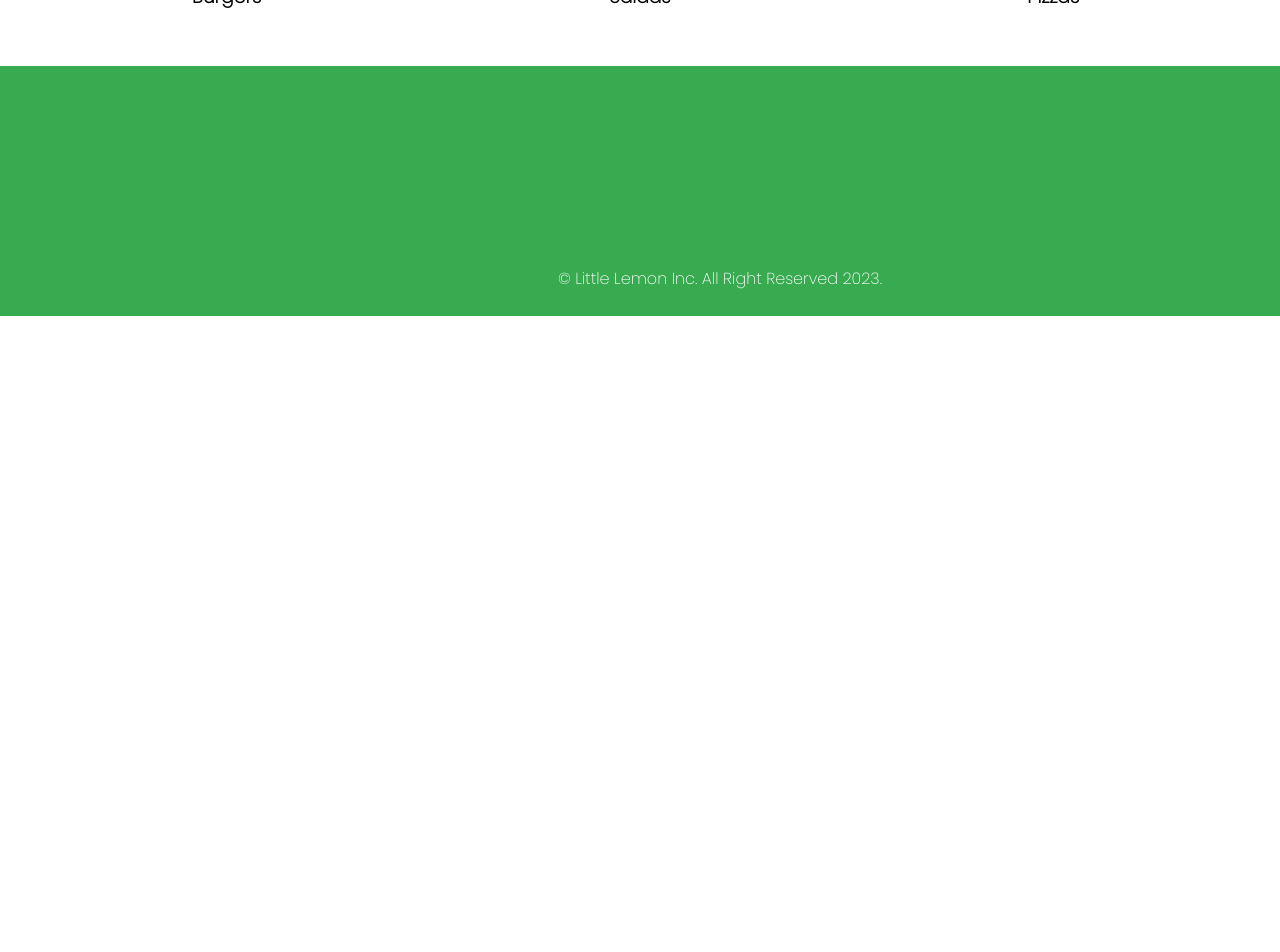
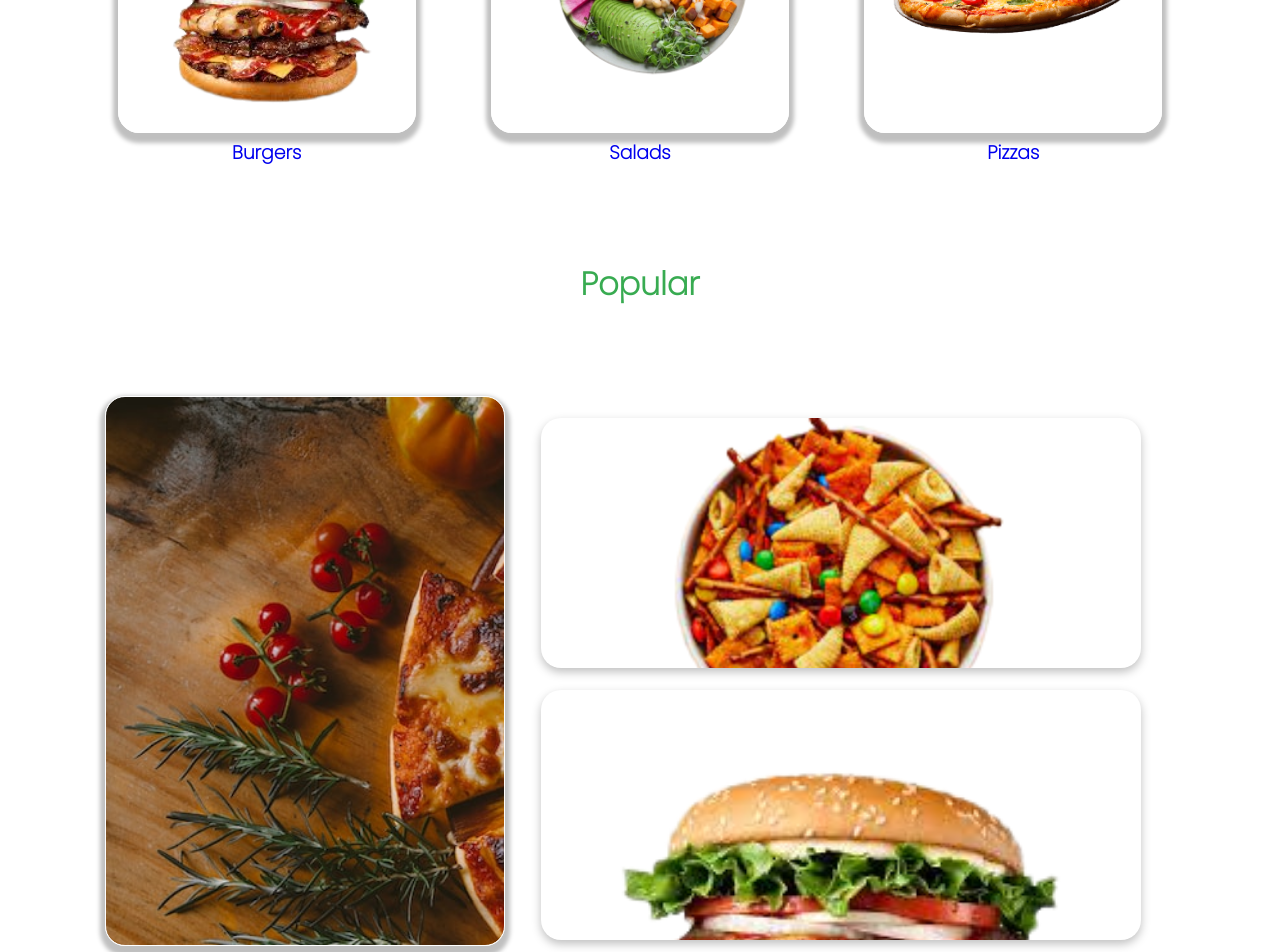
Before and after one commit to kowais915/little-lemon-restaurant, a Next.js app: page / in a window 1280 px wide. Shown: the part 1040-1992 px from the top of the page. Before the commit the page ends 1356 px from the top, so only its background shows below. Built offline with nearby package versions, Linux system fonts and the light colour scheme.

Commit message:
:sparkles: Added the Popular area

```diff
--- a/components/Category.js
+++ b/components/Category.js
@@ -1,14 +1,18 @@
 import styles from '@/styles/Category.module.css'
+import Link from 'next/link'
 
-const Category = ({picture, title}) => {
+const Category = ({picture, links, title}) => {
     return (
         <div className={styles.parent}>
-        <div className={styles.container} style={{background: `url(${picture})`, backgroundSize: "contain", backgroundRepeat: "no-repeat"}}>
 
-        </div>
+          <Link href={links}>
+          <div className={styles.container} style={{background: `url(${picture})`, backgroundSize: "contain", backgroundRepeat: "no-repeat"}}>
+
+          </div>
 
 
-        <h3 className={styles.title}>{title}</h3>
+                <h3 className={styles.title}>{title}</h3>
+          </Link>
 
         </div>
 
--- /dev/null
+++ b/components/Featured.js
@@ -0,0 +1,14 @@
+import styles from '@/styles/Featured.module.css'
+
+const Featured = ({picture}) => {
+    return (
+
+
+    <div className={styles.featured} style={{background: `url(${picture})`, backgroundSize: "cover", backgroundRepeat: "no-repeat"}}>
+
+    </div>
+
+     );
+}
+
+export default Featured;
--- /dev/null
+++ b/components/FeaturedSecondary.js
@@ -0,0 +1,11 @@
+import styles from '@/styles/Secondary.module.css'
+
+const FeaturedSecondary = ({picture}) => {
+    return (
+        <div className={styles.secondary} style={{background: `url(${picture})`, backgroundSize: "cover", backgroundRepeat: "no-repeat"}}>
+
+        </div>
+     );
+}
+
+export default FeaturedSecondary;
--- a/components/Main.js
+++ b/components/Main.js
@@ -1,6 +1,8 @@
 import Item from "@/components/Item";
 import styles from "@/styles/Main.module.css";
 import Category from "@/components/Category";
+import Featured from "./Featured";
+import FeaturedSecondary from "./FeaturedSecondary";
 
 const Main = () => {
     return (
@@ -8,7 +10,7 @@ const Main = () => {
 
             <div className={styles.container}>
 
-                <h1>Categories</h1>
+                <h1 className={styles.title}>Categories</h1>
 
                     <div className={styles.grid}>
 
@@ -16,6 +18,7 @@ const Main = () => {
 
                         picture="/burger.png"
                         title="Burgers"
+                        links="/burgers"
 
                         />
 
@@ -24,6 +27,7 @@ const Main = () => {
 
                         picture="/salads.png"
                         title="Salads"
+                        links="/salad"
 
                         />
 
@@ -32,8 +36,29 @@ const Main = () => {
 
                         picture="/pizzaa.png"
                         title="Pizzas"
+                        links="/pizza"
 
                         />
+
+                    </div>
+                    <h1 className={styles.title}>Popular</h1>
+
+
+                    <div className={styles.popular}>
+
+                        <Featured
+                            picture="/pizza.jpeg"
+                        />
+
+                        <div className={styles.secondary}>
+                            <FeaturedSecondary
+                                picture="/mix.png"
+                            />
+
+                            <FeaturedSecondary
+                                picture="/burger.png"
+                            />
+                        </div>
 
                     </div>
 
--- a/styles/Category.module.css
+++ b/styles/Category.module.css
@@ -39,4 +39,5 @@ padding: 20px;
 .title{
 
     padding: 5px;
+    text-align: center;
 }
--- /dev/null
+++ b/styles/Featured.module.css
@@ -0,0 +1,16 @@
+.featured{
+box-sizing: border-box;
+width: 400px;
+height: 550px;
+left: 160px;
+border: 1px solid white;
+box-shadow: 0px 5px 4px 5px rgba(0, 0, 0, 0.25);
+border-radius: 20px;
+}
+
+.featured:hover{
+      /* animations */
+      transition: 0.5s;
+      cursor: pointer;
+      transform: translateX(10px);
+}
--- a/styles/Main.module.css
+++ b/styles/Main.module.css
@@ -3,7 +3,27 @@
 
 }
 
+
 .grid{
 
     display: flex;
+    max-width: 1120px;
+    margin: 0 auto;
   }
+
+  .title{
+    text-align: center;
+    margin-bottom: 88px;
+    margin-top: 88px;
+    color: #38AB51
+  }
+
+  .popular{
+    max-width: 1070px;
+    margin: 0 auto;
+    display: flex;
+  }
+
+  .secondary{
+    height: 550px;
+  }
--- /dev/null
+++ b/styles/Secondary.module.css
@@ -0,0 +1,21 @@
+.secondary {
+    width: 600px;
+    height: 250px;
+    left: 680px;
+    top: 1777px;
+    box-shadow: 0px 4px 10px rgba(0, 0, 0, 0.25);
+    border-radius: 20px;
+    margin-left: 36px;
+    margin-top: 22px;
+
+
+
+
+}
+
+.secondary:hover{
+      /* animations */
+      transition: 0.5s;
+      cursor: pointer;
+      transform: translateX(10px);
+}
--- a/styles/globals.css
+++ b/styles/globals.css
@@ -12,8 +12,3 @@ a, li{
   text-decoration: none;
   list-style: none;
 }
-
-.grid{
-
-  display: flex;
-}
```
Also changed, not shown: public/pizza.jpeg (added).
